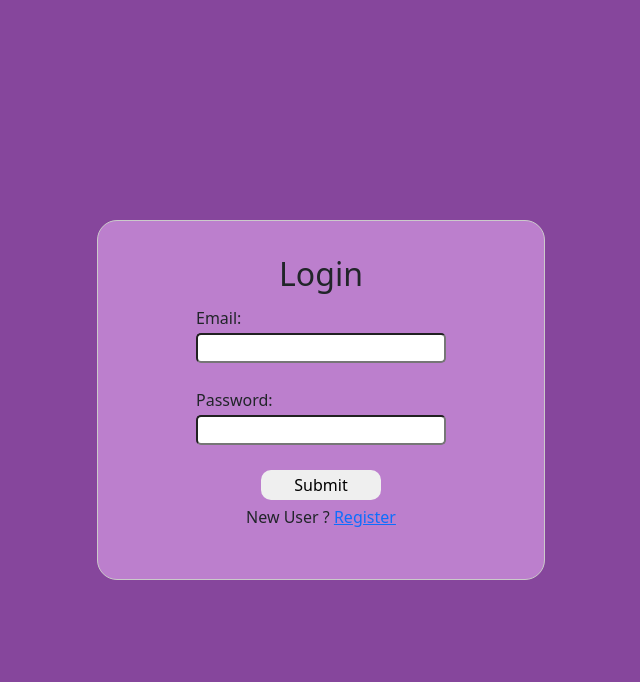
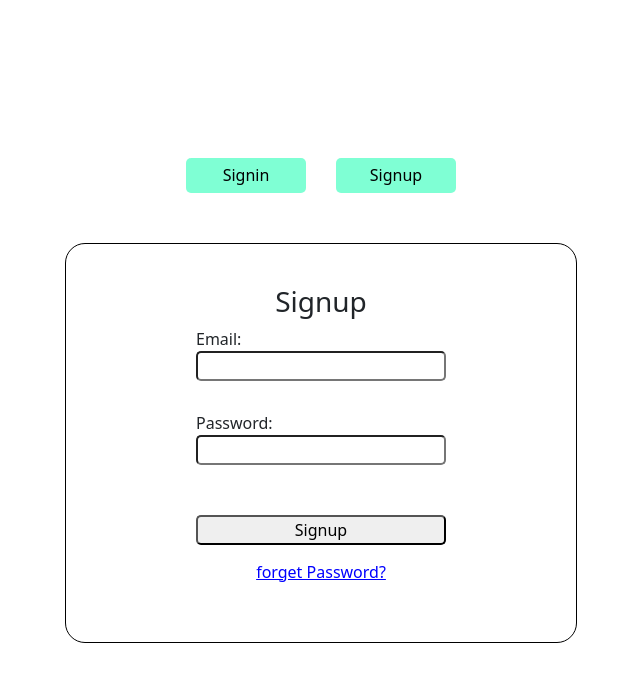
Before and after one commit to VeereshaS431/All-React-tasks, a React (Create React App) app: page / in a window 1280 px wide. Shown: the top 682 px of the page, without its empty margins (319-959 px from the left). Built offline with nearby package versions, Linux system fonts and the light colour scheme.

Commit message:
newfiles

```diff
--- a/package.json
+++ b/package.json
@@ -8,6 +8,7 @@
     "@testing-library/user-event": "^13.5.0",
     "axios": "^1.6.8",
     "bootstrap": "^5.3.3",
+    "firebase": "^10.11.0",
     "react": "^18.2.0",
     "react-bootstrap": "^2.10.2",
     "react-dom": "^18.2.0",
--- a/src/App.js
+++ b/src/App.js
@@ -1,10 +1,12 @@
 import './App.css';
-import { ProductPage } from './pages/products';
-import { Navigation } from './route-stack/stack';
+import { Signup } from './Google Authuntication/signup';
+// import { ProductPage } from './pages/products';
+// import { Navigation } from './route-stack/stack';
 
 function App() {
   return (
-  <Navigation/>
+  // <Navigation/>
+  <Signup/>
   )
 }
 
--- /dev/null
+++ b/src/Google Authuntication/signup.css
@@ -0,0 +1,69 @@
+.main-container{
+    display: flex;
+    justify-content: center;
+    align-items: center;
+    height: 100vh;
+    flex-direction: column;
+    row-gap: 50px;
+}
+
+.btns{
+    display: flex;
+    column-gap: 30px;
+}
+.btn1{
+    width: 120px;
+    height: 35px;
+    border: none;
+    border-radius: 5px;
+    background-color: aquamarine;
+}
+.btn1:active{
+    background-color: rgb(20, 21, 21);
+    color: aliceblue;
+}
+
+.form-container{
+    border: 1px solid black;
+    height: 50vh;
+    width: 40vw;
+    display: flex;
+    justify-content: center;
+    align-items: center;
+    border-radius: 20px;
+    flex-direction: column;
+}
+form{
+    display: flex;
+    flex-direction: column;
+    row-gap: 30px;
+}
+.input-box{
+    display: flex;
+    flex-direction: column;
+}
+input{
+    width: 250px;
+    border-radius: 5px;
+    height: 30px;
+}
+.loginbtn{
+    margin-top:20px;
+}
+.loginbtn:active{
+    background-color: rgb(20, 21, 21);
+    color: aliceblue;
+}
+.error{
+    position: absolute;
+    margin-top: 150px;
+    margin-left: -40px;
+    color: red;
+}
+
+.forget{
+    margin-top: 15px;
+    color: blue;
+    cursor: pointer;
+    text-decoration: underline;
+}
--- /dev/null
+++ b/src/Google Authuntication/signup.js
@@ -0,0 +1,112 @@
+import { useState } from "react"
+import { auth } from "../firebase/config"
+import { createUserWithEmailAndPassword } from "firebase/auth";
+import { signInWithEmailAndPassword } from "firebase/auth";
+import "./signup.css"
+import { sendPasswordResetEmail } from "firebase/auth/web-extension";
+export const Signup = () => {
+    const [userCredentials, setUserCredentials] = useState({
+        email:null,
+        password:null
+    })
+    const [loginType, setLoginType] = useState(false)
+    const [error, setError] = useState(null)
+    console.log(auth)
+
+    const changeLoginType = () => {
+        setLoginType(true)
+    }
+
+    const changeSignupType = () => {
+        setLoginType(false)
+    }
+
+    const onChangeHandler = (e) => {
+        setError("")
+        console.log(e.target.name)
+        console.log(e.target.value)
+        const { name, value } = e.target
+
+        setUserCredentials(() => (
+            { ...userCredentials, [name]: value }
+        ))
+
+    }
+
+    const signUpSubmitHandler = (e) => {
+        e.preventDefault()
+        setError("")
+        createUserWithEmailAndPassword(auth, userCredentials.email, userCredentials.password)
+            .then((userCredential) => {
+                const user = userCredential.user;
+                console.log(user)
+                alert("Registered Successfully")
+                setError("")
+                setLoginType(true)
+                setUserCredentials({
+                    ...userCredential, email:"",password:""
+                })
+
+            })
+            .catch((error) => {
+                const errorCode = error.code;
+                const errorMessage = error.message;
+                setError(errorMessage)
+            });
+
+    }
+
+    const loginSubmitHandler = (e) => {
+        setError("")
+        e.preventDefault()
+        signInWithEmailAndPassword(auth, userCredentials.email, userCredentials.password)
+            .then((userCredential) => {
+                const user = userCredential.user;
+                console.log(user)
+                alert("Login Successfully")
+                setError("")
+                 setUserCredentials({
+                    ...userCredential, email:"",password:""
+                })
+            })
+            .catch((error) => {
+                const errorCode = error.code;
+                const errorMessage = error.message;
+                console.log(errorCode)
+                console.log(errorMessage)
+                setError(errorMessage)
+            });
+
+    }
+
+    const passwordReset = () => {
+        const email = prompt("Please Enter your Email")
+        sendPasswordResetEmail(auth, email)
+        alert("Email sent! check your inbox for password reset instractions")
+    }
+
+    return (
+        <div className="main-container">
+            <div className="btns">
+                <button className="btn1" onClick={changeLoginType}>Signin</button>
+                <button className="btn1" onClick={changeSignupType}>Signup</button>
+            </div>
+            <div className="form-container">
+                <h3>{loginType ? "Login" : "Signup"}</h3>
+                <form onSubmit={loginType ? loginSubmitHandler : signUpSubmitHandler}>
+                    <div className="input-box">
+                        <lebel>Email:</lebel>
+                        <input type="email" value={userCredentials.email} name="email" onChange={onChangeHandler} required />
+                    </div>
+                    <div className="input-box">
+                        <lebel>Password:</lebel>
+                        <input type="password" value={userCredentials.password} name="password" onChange={onChangeHandler} required />
+                    </div>
+                    {error && <span className="error">{error}</span>}
+                    <input className="loginbtn" type="submit" value={loginType ? "Signin" : "Signup"} />
+                </form>
+                <p className="forget" onClick={passwordReset}>forget Password?</p>
+            </div>
+        </div>
+    )
+}
--- /dev/null
+++ b/src/firebase/config.js
@@ -0,0 +1,17 @@
+
+
+import { initializeApp } from "firebase/app";
+import { getAuth } from "firebase/auth";
+
+const firebaseConfig = {
+  apiKey: "AIzaSyCbpHqvWpi2dY7_7Im8_axels2-BvxLTFY",
+  authDomain: "fir-d3809.firebaseapp.com",
+  projectId: "fir-d3809",
+  storageBucket: "fir-d3809.appspot.com",
+  messagingSenderId: "963338611697",
+  appId: "1:963338611697:web:43e791729efa7becb7b250"
+};
+
+// Initialize Firebase
+const app = initializeApp(firebaseConfig);
+export const auth = getAuth(app);
```
Also changed, not shown: 1 other file (tests, documents, lock files or other folders).
